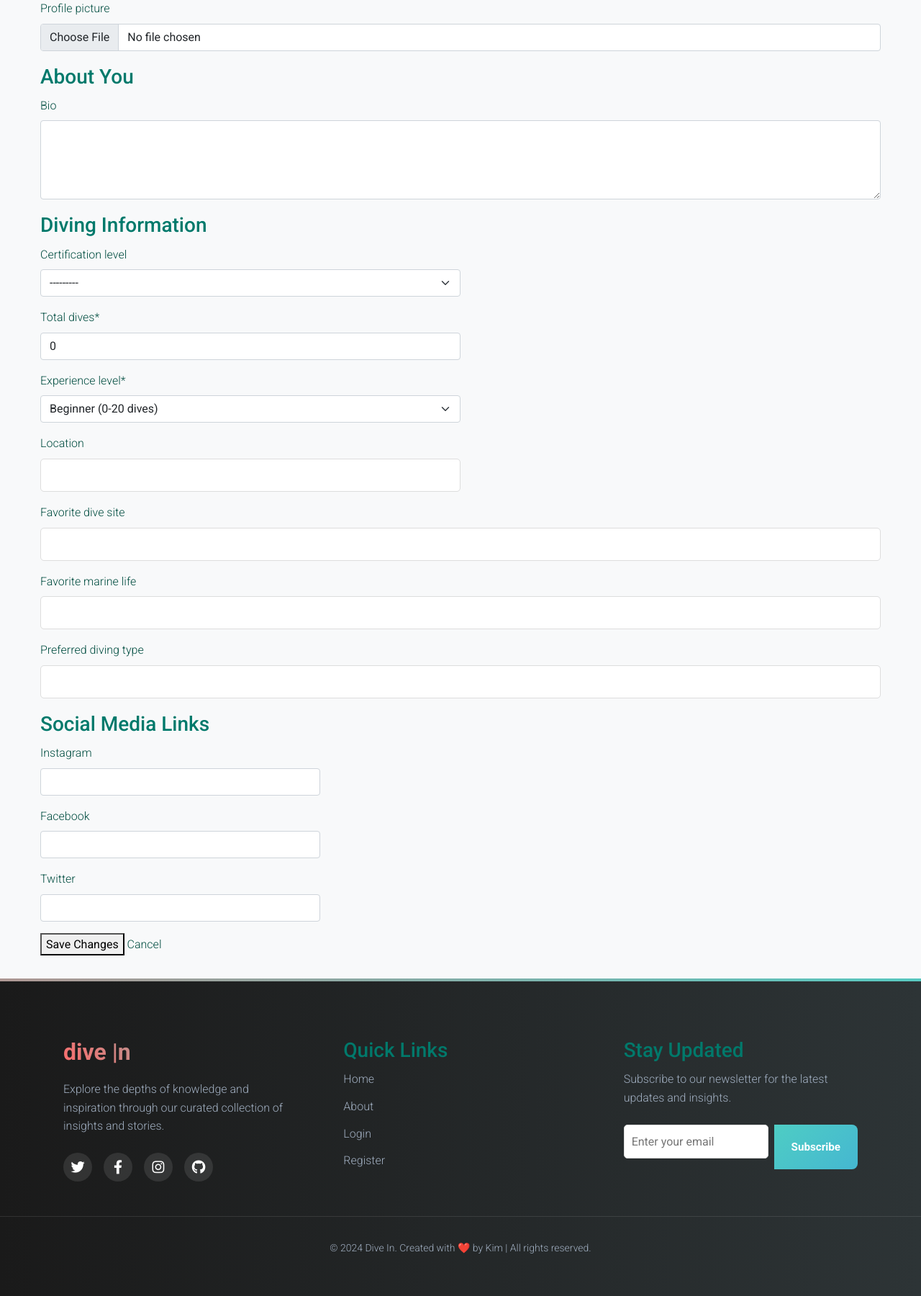
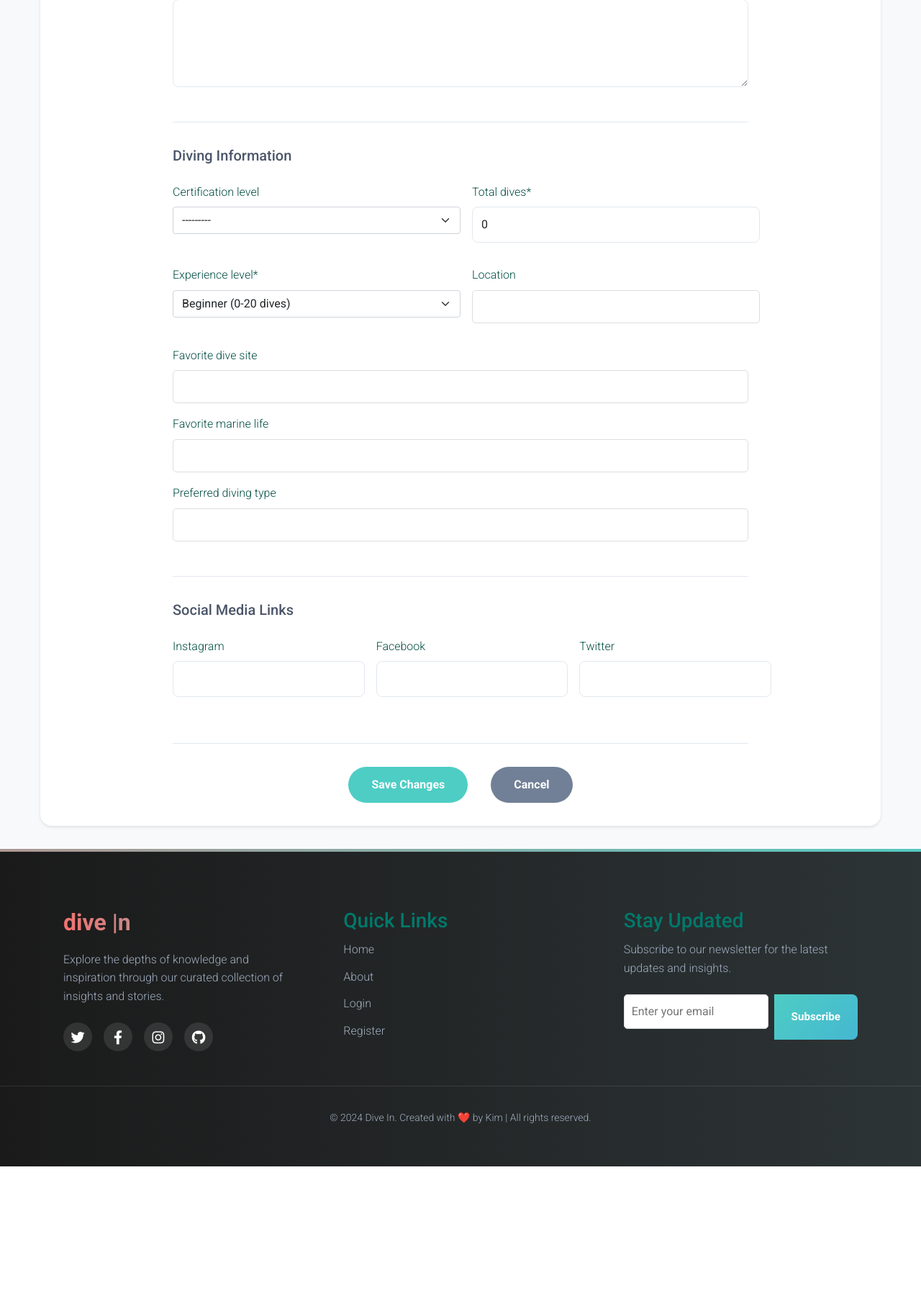
Before and after one commit to kimatron/dive-in, a Django app: template blog/templates/blog/edit_profile.html in a window 1280 px wide. Shown: the part 501-2301 px from the top of the page at 72% size. After the commit the page ends 2121 px from the top, so only its background shows below. Run offline with Django 4.2, Linux system fonts and the light colour scheme; the template is opened without the code that fills it: values that come from a table or form of the project are taken from there, others are empty; some libraries are stand-ins or nearby versions.

Commit message:
Add basicc style to edit profile page :lipstick:

```diff
--- a/static/css/profile.css
+++ b/static/css/profile.css
@@ -212,3 +212,138 @@
         grid-template-columns: 1fr;
     }
 }
+
+
+/* Edit Profile Styles */
+.edit-profile-section {
+    background: white;
+    border-radius: 1rem;
+    padding: 2rem;
+    box-shadow: 0 2px 4px rgba(0, 0, 0, 0.1);
+}
+
+.edit-profile-section h1 {
+    color: #2d3748;
+    margin-bottom: 2rem;
+    padding-bottom: 1rem;
+    border-bottom: 2px solid #e2e8f0;
+}
+
+.profile-form {
+    max-width: 800px;
+    margin: 0 auto;
+}
+
+.form-section {
+    margin-bottom: 2rem;
+    padding-bottom: 2rem;
+    border-bottom: 1px solid #e2e8f0;
+}
+
+.form-section h3 {
+    color: #4a5568;
+    margin-bottom: 1.5rem;
+    font-size: 1.25rem;
+}
+
+.profile-picture-section {
+    display: flex;
+    align-items: center;
+    gap: 2rem;
+    margin-bottom: 2rem;
+}
+
+.current-picture {
+    width: 120px;
+    height: 120px;
+    border-radius: 50%;
+    overflow: hidden;
+}
+
+.current-picture img {
+    width: 100%;
+    height: 100%;
+    object-fit: cover;
+}
+
+.upload-section {
+    flex: 1;
+}
+
+.form-row {
+    display: flex;
+    gap: 1rem;
+    margin-bottom: 1rem;
+}
+
+@media (max-width: 768px) {
+    .form-row {
+        flex-direction: column;
+        gap: 0;
+    }
+}
+
+.btn-save {
+    background: #4ECDC4;
+    color: white;
+    padding: 0.75rem 2rem;
+    border: none;
+    border-radius: 2rem;
+    font-weight: 600;
+    transition: all 0.3s ease;
+}
+
+.btn-save:hover {
+    background: #45B7D1;
+    transform: translateY(-2px);
+}
+
+.btn-cancel {
+    background: #718096;
+    color: white;
+    padding: 0.75rem 2rem;
+    border: none;
+    border-radius: 2rem;
+    font-weight: 600;
+    text-decoration: none;
+    margin-left: 1rem;
+    transition: all 0.3s ease;
+}
+
+.btn-cancel:hover {
+    background: #4a5568;
+    transform: translateY(-2px);
+}
+
+.form-actions {
+    margin-top: 2rem;
+    display: flex;
+    justify-content: center;
+    gap: 1rem;
+}
+
+/* Form Field Styling */
+.form-control {
+    border-radius: 0.5rem;
+    border: 1px solid #e2e8f0;
+    padding: 0.75rem;
+    transition: all 0.3s ease;
+}
+
+.form-control:focus {
+    border-color: #4ECDC4;
+    box-shadow: 0 0 0 3px rgba(78, 205, 196, 0.1);
+}
+
+/* File Input Styling */
+input[type="file"] {
+    border: 2px dashed #e2e8f0;
+    padding: 1rem;
+    border-radius: 0.5rem;
+    width: 100%;
+    cursor: pointer;
+}
+
+input[type="file"]:hover {
+    border-color: #4ECDC4;
+}
```
Also changed, not shown: blog/models.py (line endings or trailing spaces).
